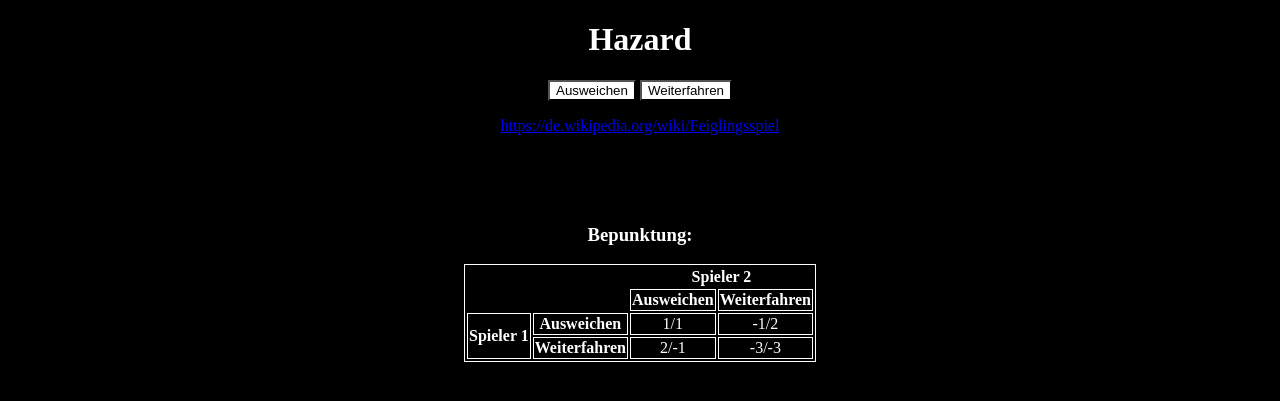
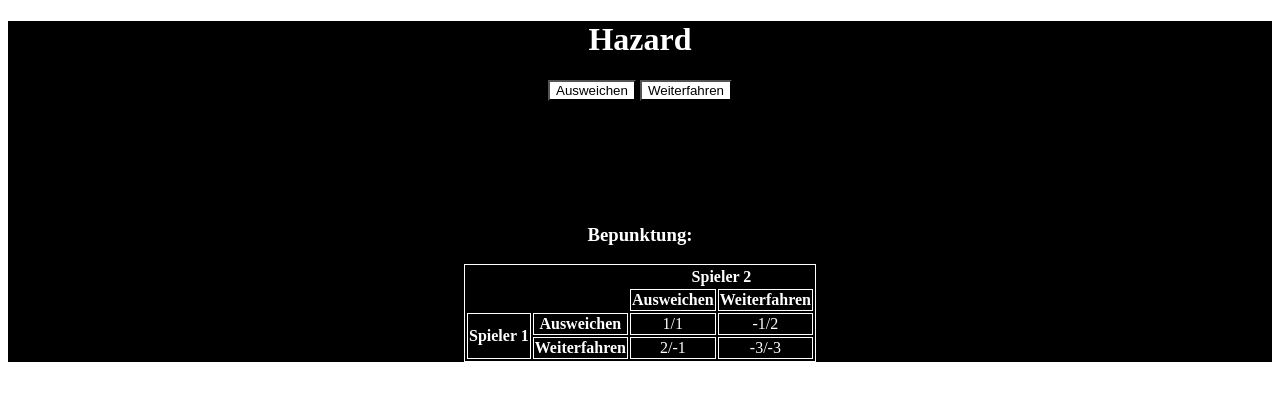
Before and after one commit to zeroIQ2018/Hazard, a Flask app: page / in a window 1280 px wide. Shown: the top 401 px of the page. Run offline with Flask 2, Linux system fonts and the light colour scheme.

Commit message:
last commit for today

```diff
--- a/static/style.css
+++ b/static/style.css
@@ -1,9 +1,20 @@
-body {
+
+
+
+
+.div2 {
     background-color:rgb(0, 0, 0);
+    border-style: solid;
+    border-color: white;
+    border: 5px;
 }
 
-#div1 {
 
+.car {
+    width: 300px;
+    height: auto;
+    margin-left: 50%;
+    float: left;
 }
 
 
--- a/templates/index.html
+++ b/templates/index.html
@@ -9,6 +9,7 @@
 </head>
 
         <body>
+                <div class="div2">
                 <div id="div1">
                 <h1>Hazard</h1>
                 <button id="btn0" type="btn0" onclick="clickFunction(0);" value=" + ">Ausweichen</button>
@@ -16,7 +17,7 @@
                 </div>
 
                 <b><p id="3"></p></b>
-                <a href="https://de.wikipedia.org/wiki/Feiglingsspiel">https://de.wikipedia.org/wiki/Feiglingsspiel</a>
+                <! href="https://de.wikipedia.org/wiki/Feiglingsspiel">https://de.wikipedia.org/wiki/Feiglingsspiel>
 
                 <p id="z"></p>
                 <p id="x"></p>
@@ -52,6 +53,8 @@
                         </tbody>
                 </table>
 
+                </div>
+
                 <script src="{{ url_for('static', filename='Logic.js') }}"></script>
         </body>
 
```
Also changed, not shown: static/Logic.js (line endings or trailing spaces), templates/The-game-of-chicken.png (added).
